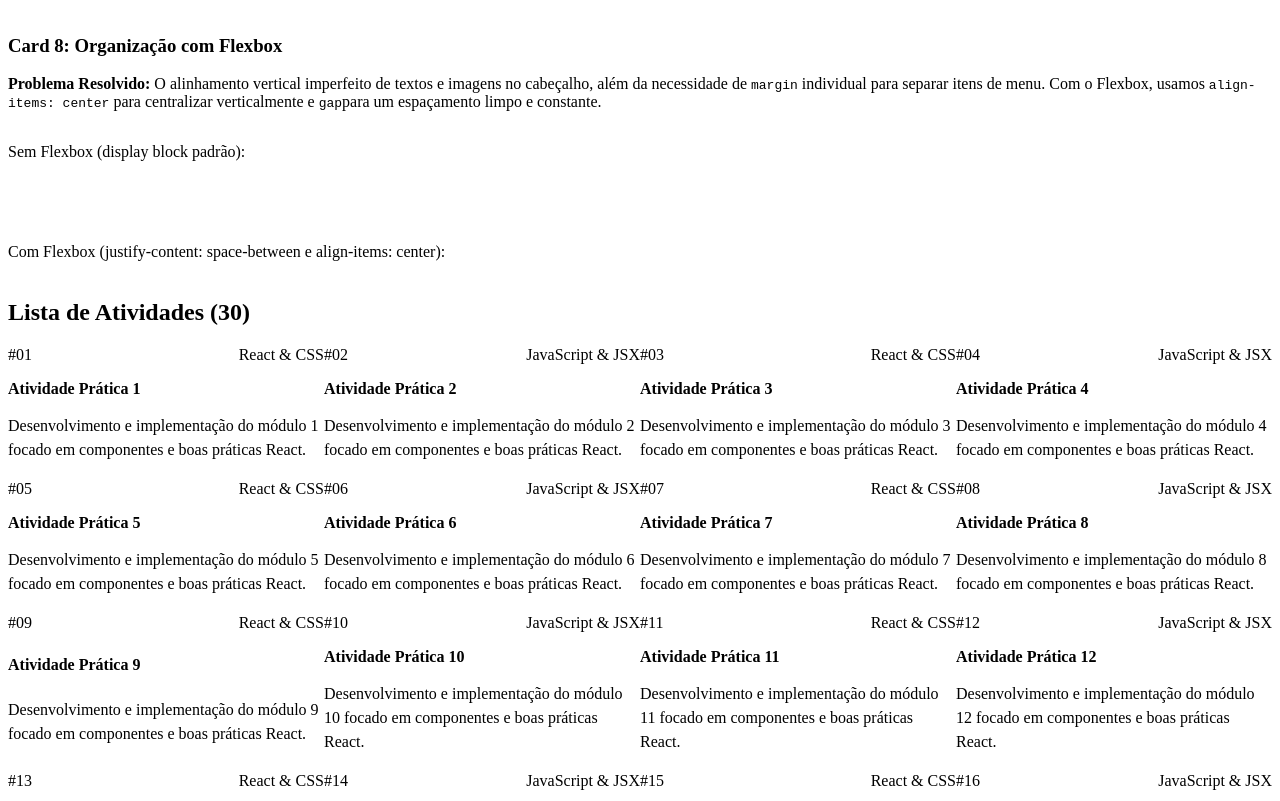
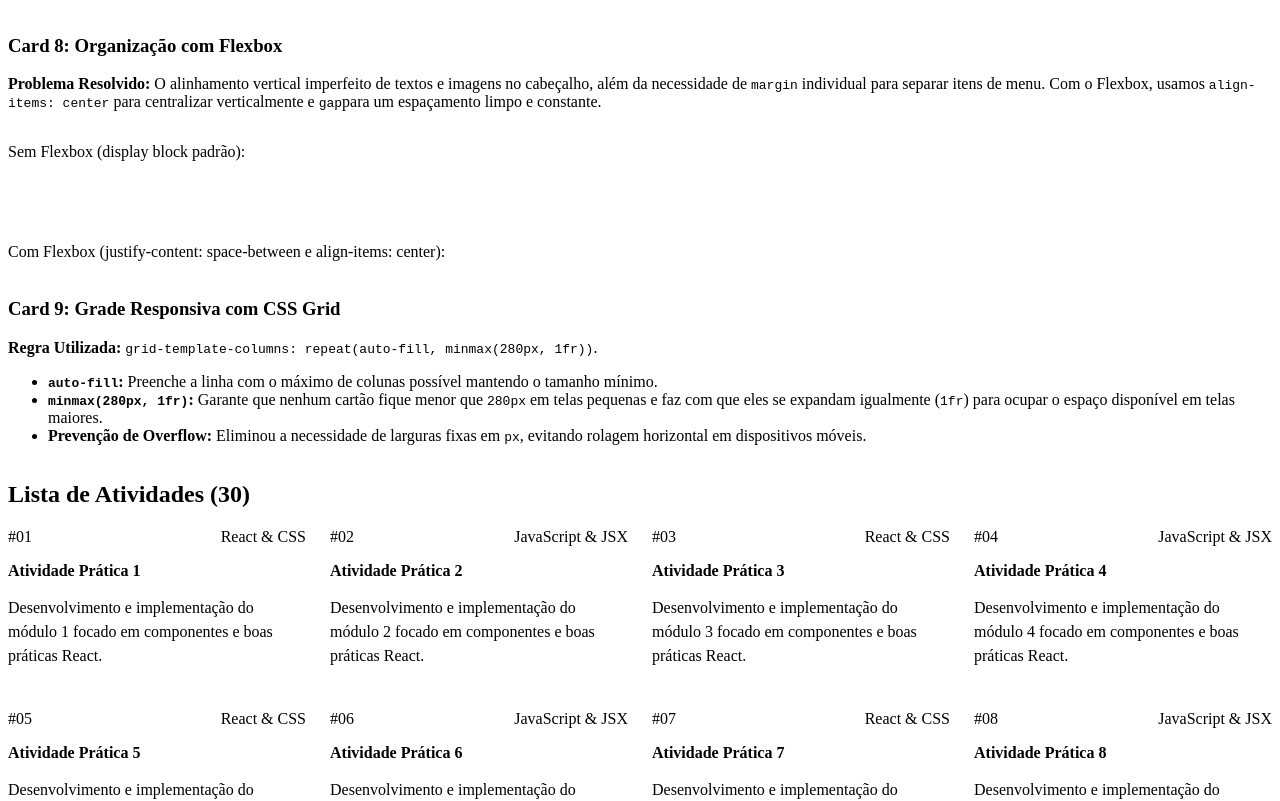
Before and after one commit to juliagaglianone/react-learning, a React (Vite) app: page / in a window 1280 px wide. Shown: the part 792-1593 px from the top of the page. Built offline with nearby package versions, Linux system fonts and the light colour scheme.

Commit message:
style: organizar atividades com CSS Grid

```diff
--- a/src/App.css
+++ b/src/App.css
@@ -103,3 +103,18 @@
   margin-bottom: var(--spacing-xs);
   display: block;
 }
+
+.grid-atividades {
+  display: grid;
+  /* Cria uma grade fluida e responsiva sem media queries fixas */
+  grid-template-columns: repeat(auto-fill, minmax(280px, 1fr));
+  gap: var(--spacing-lg, 1.5rem);
+  width: 100%;
+}
+
+.app-container,
+main,
+section {
+  max-width: 100%;
+  overflow-x: hidden;
+}
--- a/src/App.jsx
+++ b/src/App.jsx
@@ -153,6 +153,25 @@ export default function App() {
           </article>
         </section>
 
+        {/* Card 9: Organização de Atividades com CSS Grid */}
+      <article className="card-evidencia">
+        <h3>Card 9: Grade Responsiva com CSS Grid</h3>
+        <p>
+          <strong>Regra Utilizada:</strong> <code>grid-template-columns: repeat(auto-fill, minmax(280px, 1fr))</code>.
+        </p>
+        <ul>
+          <li>
+            <strong><code>auto-fill</code>:</strong> Preenche a linha com o máximo de colunas possível mantendo o tamanho mínimo.
+          </li>
+          <li>
+            <strong><code>minmax(280px, 1fr)</code>:</strong> Garante que nenhum cartão fique menor que <code>280px</code> em telas pequenas e faz com que eles se expandam igualmente (<code>1fr</code>) para ocupar o espaço disponível em telas maiores.
+          </li>
+          <li>
+            <strong>Prevenção de Overflow:</strong> Eliminou a necessidade de larguras fixas em <code>px</code>, evitando rolagem horizontal em dispositivos móveis.
+          </li>
+        </ul>
+      </article>
+
         {/* Seção de Grid de Atividades (30 Itens) */}
         <section id="atividades">
           <h2>Lista de Atividades (30)</h2>
```
